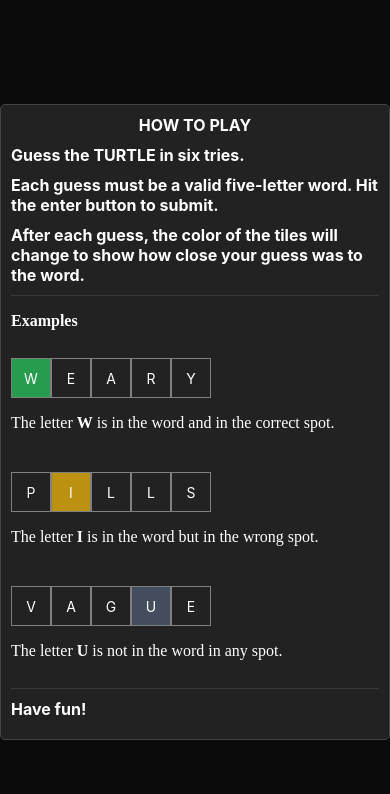
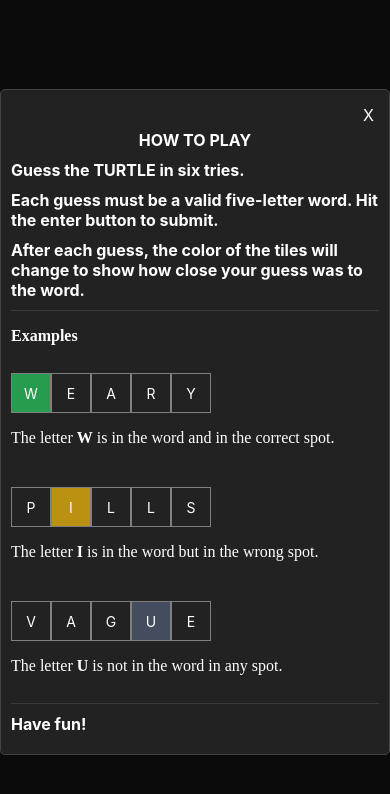
Before and after one commit to KyleDavisDev/Turtle, a React Native app in the folder Turtle/: screen / in a window 390 px wide. Shown: the top 794 px of the page. Built offline with nearby package versions, Linux system fonts and the light colour scheme.

Commit message:
provide way to close instructions

```diff
--- a/Turtle/App.tsx
+++ b/Turtle/App.tsx
@@ -6,12 +6,14 @@ import { Game } from "./src/components/Game/Game";
 import { ModalWinner } from "./src/components/Modals/ModalWinner/ModalWinner";
 import { useState } from "react";
 import { ModalInstructions } from "./src/components/Modals/ModalInstructions/ModalInstructions";
+import { IGame } from "./src/BLL/Game/IGame";
 
+const factory = new GameFactory();
+const newGame = factory.badWordsMode();
 export default function App() {
-  const factory = new GameFactory();
-  const gameBLL = factory.standardGame();
-
+  const [game, setGame] = useState<IGame>(newGame);
   const [isWinner, setIsWinner] = useState<boolean>(false);
+  const [displayInstructions, setDisplayInstructions] = useState<boolean>(true);
   const [pauseGame, setPauseGame] = useState<boolean>(false);
 
   const onWinner = () => {
@@ -21,17 +23,22 @@ export default function App() {
     console.log("am i here?");
   };
 
+  const onInstructionsClose = () => {
+    setDisplayInstructions(false);
+    // setGame();
+  };
+
   const onNewGameModeSelect = (mode: string): void => {
-    console.log(mode);
+    setGame(factory.standardGame());
+    setIsWinner(false);
   };
 
   return (
     <View style={styles.container}>
-      <ModalInstructions />
+      {displayInstructions && <ModalInstructions onClose={onInstructionsClose} />}
       {isWinner && <ModalWinner onGameModeSelect={onNewGameModeSelect} />}
       <Header />
-      <Game gameBLL={gameBLL} onWin={onWinner} />
-      <StatusBar style="auto" />
+      <Game gameBLL={game} onWin={onWinner} />
     </View>
   );
 }
--- a/Turtle/src/components/Modals/ModalInstructions/ModalInstructions.tsx
+++ b/Turtle/src/components/Modals/ModalInstructions/ModalInstructions.tsx
@@ -1,12 +1,23 @@
 import React from "react";
 
-import { StyleSheet, Text, View } from "react-native";
+import { Pressable, StyleSheet, Text, View } from "react-native";
 import { CellColors } from "../../Board/components/Row/Row";
 
-const ModalInstructions = () => {
+interface IModalInstructions {
+  onClose: () => void;
+}
+
+const ModalInstructions = (props: IModalInstructions) => {
+  const { onClose } = props;
+
   return (
     <View style={styles.overlay}>
       <View style={styles.container}>
+        <View style={styles.closeContainer}>
+          <Pressable onPress={() => onClose()}>
+            <Text style={styles.closeContainerText}>X</Text>
+          </Pressable>
+        </View>
         <Text style={styles.h1}>How to Play</Text>
         <Text style={styles.text}>Guess the TURTLE in six tries.</Text>
 
@@ -68,6 +79,7 @@ const ModalInstructions = () => {
 
 const styles = StyleSheet.create({
   overlay: {
+    cursor: "normal",
     width: "100%",
     height: "100vh",
     position: "absolute",
@@ -84,6 +96,16 @@ const styles = StyleSheet.create({
     borderRadius: 5,
     backgroundColor: "#222",
     color: "white"
+  },
+  closeContainer: {
+    display: "flex",
+    justifyContent: "flex-end",
+    alignItems: "flex-end"
+  },
+  closeContainerText: {
+    color: "white",
+    fontSize: 16,
+    padding: 5
   },
   h1: {
     color: "white",
```
